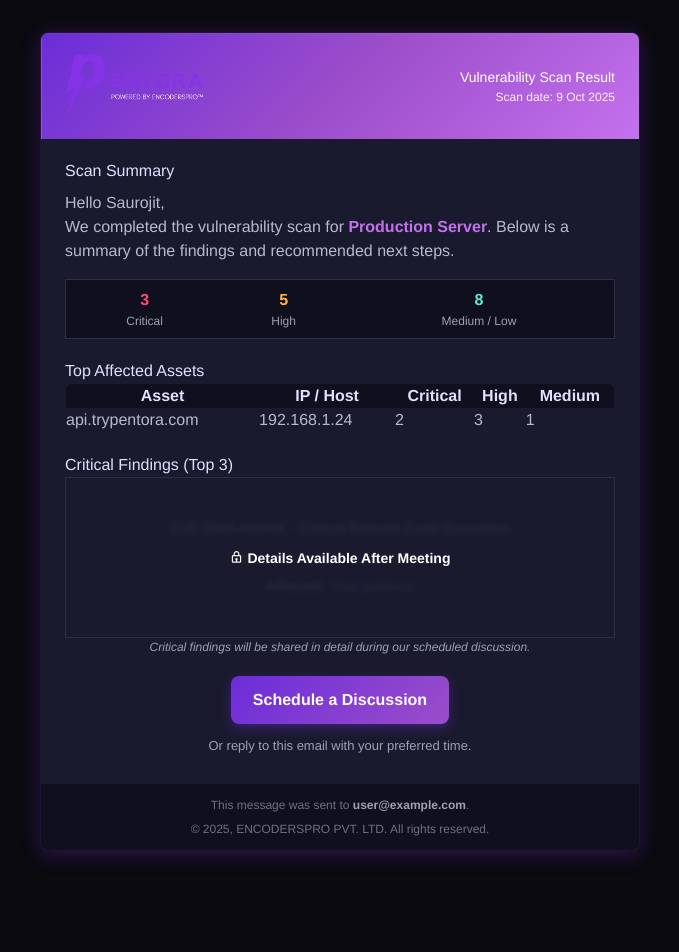
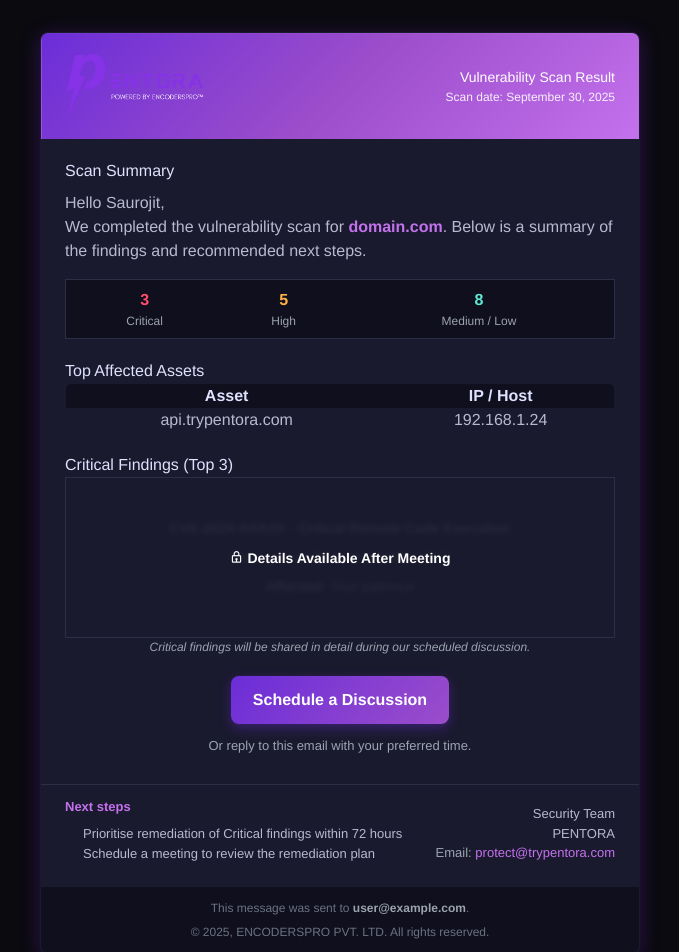
Before and after one commit to tatiana0982/pentora, a Next.js app: page /email in a window 1280 px wide. Shown: the top 952 px of the page, without its empty margins (300-979 px from the left). Before the commit the page ends 883 px from the top, so only its background shows below. Built offline with nearby package versions, Linux system fonts and the light colour scheme.

Commit message:
email sending done

```diff
--- a/src/app/api/analyzed-contact-details/route.ts
+++ b/src/app/api/analyzed-contact-details/route.ts
@@ -1,22 +1,35 @@
 import { FirestoreService } from "@/firebase/firestoreService";
-import { AnalyzedContactsDoc } from "@/types/types";
+import { AnalyzedContactsDoc, AnalyzedDomainsDoc } from "@/types/types";
 import { Timestamp } from "firebase/firestore";
 import { NextRequest, NextResponse } from "next/server";
 import nodemailer from "nodemailer";
 import { EmailTemplate } from "../../components/EmailTemplate";
-
 import { render } from "@react-email/components";
+import dns from "node:dns/promises";
 
 
 export async function POST(req: NextRequest) {
   try {
     // 1️⃣ Parse request body
-    const body  = await req.json();
-    const { domain, name, email, company, contact } = body ;
+    const body = await req.json();
+    const { domain, name, email, company, contact } = body;
 
     if (!domain || !name || !email || !company || !contact) {
       return NextResponse.json({ success: false, message: "Domain , name , email , company and contact details are required" }, { status: 400 });
     }
+
+    const docs = await FirestoreService.getByConditions<AnalyzedDomainsDoc>("Analyzed-Domains", [
+      {
+        field: 'domain', operator: "==", value: domain
+      }
+    ])
+
+    if (docs.length === 0) {
+      return NextResponse.json({ success: false, message: "Domain has not been scanned" }, { status: 400 });
+    }
+
+    const analyzedDomain = docs[0]
+
 
     await FirestoreService.addDoc<AnalyzedContactsDoc>("Analyzed-Contacts", {
       domain,
@@ -27,19 +40,28 @@
       createdAt: Timestamp.now()
     })
 
+    const ipAddress = await dns.lookup(domain, 4)
 
-const html =await render(EmailTemplate({
-  companyLogo : "/pentora-logo.png"
-}));
+    const html = await render(EmailTemplate({
+      companyLogo: "https://www.trypentora.com/pentora-logo.png",
+      recipientName: name,
+      recipientEmail: email,
+      domain: domain,
+      assetDomain: domain,
+      assetIp: ipAddress.address,
 
+      criticalCount: analyzedDomain.criticalCount,
+      highCount: analyzedDomain.highCount,
+      mediumLowCount: analyzedDomain.mediumCount,
+    }));
 
-     sendMail("saurojitkarmakar947@gmail.com","Hello World",html)
+    sendMail(email, "Pentora", html)
 
 
     // 3️⃣ Return successful response
     return NextResponse.json({ success: true }, { status: 200 });
   } catch (error: any) {
-    console.error("Error in POST /api/analyze:", error);
+    console.error("Error in POST /api/analyzed-contact-details:", error);
     return NextResponse.json({ success: false, message: error.message }, { status: 500 });
   }
 }
@@ -69,7 +91,7 @@
     });
 
     await transporter.sendMail({
-      from: `"My App" <${process.env.SMTP_USER}>`,
+      from: `"Pentora" <${process.env.SMTP_USER}>`,
       to,
       subject,
       html,
--- a/src/app/components/EmailTemplate.tsx
+++ b/src/app/components/EmailTemplate.tsx
@@ -1,18 +1,27 @@
+type EmailTemplateProps = {
+  companyLogo: string;
+  recipientName: string;
+  recipientEmail: string;
+  domain: string;
+  criticalCount: number;
+  highCount: number;
+  mediumLowCount: number;
+  assetDomain: string;
+  assetIp: string;
+};
+
 export function EmailTemplate({
-  companyLogo = "https://example.com/logo.png",
-  scanDate = "October 9, 2025",
-  recipientName = "John Doe",
-  scopeOrEnvironment = "Production Environment",
-  criticalCount = 3,
-  highCount = 5,
-  mediumLowCount = 8,
-  asset1Name = "api.example.com",
-  asset1Host = "192.168.1.10",
-  asset1Critical = 2,
-  asset1High = 3,
-  asset1Medium = 1,
-  recipientEmail = "user@example.com",
-}) {
+  companyLogo,
+  recipientName,
+  recipientEmail,
+  domain,
+  criticalCount,
+  highCount,
+  mediumLowCount,
+  assetDomain,
+  assetIp,
+}: EmailTemplateProps) {
+  // ...
 
   return (
     <html lang="en">
@@ -26,7 +35,12 @@
         <title>Vulnerability Scan Result</title>
       </head>
 
-      <body style={{ backgroundColor: "#0a0a0f", fontFamily: "Helvetica, Arial, sans-serif" }}>
+      <body
+        style={{
+          backgroundColor: "#0a0a0f",
+          fontFamily: "Helvetica, Arial, sans-serif",
+        }}
+      >
         <table width="100%" cellPadding="0" cellSpacing="0" role="presentation">
           <tbody>
             <tr>
@@ -70,7 +84,12 @@
                               <td align="right" style={{ fontSize: "14px" }}>
                                 Vulnerability Scan Result
                                 <div style={{ fontSize: "12px", opacity: 0.9 }}>
-                                  Scan date: {scanDate}
+                                  Scan date:{" "}
+                                  {new Date().toLocaleDateString("en-US", {
+                                    year: "numeric",
+                                    month: "long",
+                                    day: "numeric",
+                                  })}
                                 </div>
                               </td>
                             </tr>
@@ -88,10 +107,9 @@
                         <p style={{ color: "#b8b8d1", lineHeight: 1.5 }}>
                           Hello {recipientName},<br />
                           We completed the vulnerability scan for{" "}
-                          <strong style={{ color: "#c471ed" }}>
-                            {scopeOrEnvironment}
-                          </strong>
-                          . Below is a summary of the findings and recommended next steps.
+                          <strong style={{ color: "#c471ed" }}>{domain}</strong>
+                          . Below is a summary of the findings and recommended
+                          next steps.
                         </p>
 
                         {/* Severity Stats */}
@@ -106,27 +124,45 @@
                         >
                           <tbody>
                             <tr>
-                              <td style={{ textAlign: "center", padding: "8px" }}>
-                                <div style={{ color: "#ff4d6d", fontWeight: 700 }}>
+                              <td
+                                style={{ textAlign: "center", padding: "8px" }}
+                              >
+                                <div
+                                  style={{ color: "#ff4d6d", fontWeight: 700 }}
+                                >
                                   {criticalCount}
                                 </div>
-                                <div style={{ color: "#9ca3af", fontSize: "12px" }}>
+                                <div
+                                  style={{ color: "#9ca3af", fontSize: "12px" }}
+                                >
                                   Critical
                                 </div>
                               </td>
-                              <td style={{ textAlign: "center", padding: "8px" }}>
-                                <div style={{ color: "#ffb347", fontWeight: 700 }}>
+                              <td
+                                style={{ textAlign: "center", padding: "8px" }}
+                              >
+                                <div
+                                  style={{ color: "#ffb347", fontWeight: 700 }}
+                                >
                                   {highCount}
                                 </div>
-                                <div style={{ color: "#9ca3af", fontSize: "12px" }}>
+                                <div
+                                  style={{ color: "#9ca3af", fontSize: "12px" }}
+                                >
                                   High
                                 </div>
                               </td>
-                              <td style={{ textAlign: "center", padding: "8px" }}>
-                                <div style={{ color: "#5eead4", fontWeight: 700 }}>
+                              <td
+                                style={{ textAlign: "center", padding: "8px" }}
+                              >
+                                <div
+                                  style={{ color: "#5eead4", fontWeight: 700 }}
+                                >
                                   {mediumLowCount}
                                 </div>
-                                <div style={{ color: "#9ca3af", fontSize: "12px" }}>
+                                <div
+                                  style={{ color: "#9ca3af", fontSize: "12px" }}
+                                >
                                   Medium / Low
                                 </div>
                               </td>
@@ -139,7 +175,9 @@
                     {/* Assets */}
                     <tr>
                       <td style={{ padding: "0 24px 20px 24px" }}>
-                        <h3 style={{ color: "#e0e0ff" }}>Top Affected Assets</h3>
+                        <h3 style={{ color: "#e0e0ff" }}>
+                          Top Affected Assets
+                        </h3>
                         <table
                           width="100%"
                           cellPadding="8"
@@ -151,21 +189,20 @@
                           }}
                         >
                           <thead>
-                            <tr style={{ background: "#0f0f1e", color: "#e0e0ff" }}>
+                            <tr
+                              style={{
+                                background: "#0f0f1e",
+                                color: "#e0e0ff",
+                              }}
+                            >
                               <th>Asset</th>
                               <th>IP / Host</th>
-                              <th>Critical</th>
-                              <th>High</th>
-                              <th>Medium</th>
                             </tr>
                           </thead>
                           <tbody>
                             <tr style={{ color: "#b8b8d1" }}>
-                              <td>{asset1Name}</td>
-                              <td>{asset1Host}</td>
-                              <td>{asset1Critical}</td>
-                              <td>{asset1High}</td>
-                              <td>{asset1Medium}</td>
+                              <td style={{textAlign : "center"}}>{assetDomain}</td>
+                              <td style={{textAlign : "center"}}>{assetIp}</td>
                             </tr>
                           </tbody>
                         </table>
@@ -175,7 +212,9 @@
                     {/* Critical Findings */}
                     <tr>
                       <td style={{ padding: "0 24px 20px 24px" }}>
-                        <h3 style={{ color: "#e0e0ff" }}>Critical Findings (Top 3)</h3>
+                        <h3 style={{ color: "#e0e0ff" }}>
+                          Critical Findings (Top 3)
+                        </h3>
                         <table
                           width="100%"
                           style={{
@@ -205,7 +244,8 @@
                                   }}
                                 >
                                   <strong>
-                                    CVE-2024-XXXXX - Critical Remote Code Execution
+                                    CVE-2024-XXXXX - Critical Remote Code
+                                    Execution
                                   </strong>
                                   <div style={{ marginTop: "8px" }}>
                                     Wow, you really tried to unblur this?
@@ -225,8 +265,8 @@
                                     fontWeight: 600,
                                   }}
                                 >
-                                  <i className="bx bx-lock"></i> Details Available After
-                                  Meeting
+                                  <i className="bx bx-lock"></i> Details
+                                  Available After Meeting
                                 </div>
                               </td>
                             </tr>
@@ -240,14 +280,20 @@
                             fontStyle: "italic",
                           }}
                         >
-                          Critical findings will be shared in detail during our scheduled discussion.
+                          Critical findings will be shared in detail during our
+                          scheduled discussion.
                         </p>
                       </td>
                     </tr>
 
                     {/* CTA */}
                     <tr>
-                      <td style={{ textAlign: "center", padding: "0 24px 28px 24px" }}>
+                      <td
+                        style={{
+                          textAlign: "center",
+                          padding: "0 24px 28px 24px",
+                        }}
+                      >
                         <a
                           href="https://cal.com/trypentora/protect-your-company-pentora-security-team"
                           target="_blank"
@@ -265,9 +311,90 @@
                         >
                           Schedule a Discussion
                         </a>
-                        <div style={{ marginTop: "12px", color: "#9ca3af", fontSize: "13px" }}>
+                        <div
+                          style={{
+                            marginTop: "12px",
+                            color: "#9ca3af",
+                            fontSize: "13px",
+                          }}
+                        >
                           Or reply to this email with your preferred time.
                         </div>
+                      </td>
+                    </tr>
+
+
+                    {/* Contact */}
+                    <tr>
+                      <td
+                        style={{
+                          padding: "0 24px 24px 24px",
+                          borderTop: "1px solid #2d2d44",
+                        }}
+                      >
+                        <table
+                          width="100%"
+                          cellPadding="0"
+                          cellSpacing="0"
+                          role="presentation"
+                        >
+                          <tbody>
+                            <tr>
+                              <td
+                                style={{
+                                  paddingTop: "12px",
+                                  verticalAlign: "top",
+                                  fontSize: "13px",
+                                  color: "#b8b8d1",
+                                }}
+                              >
+                                <strong style={{ color: "#c471ed" }}>
+                                  Next steps
+                                </strong>
+                                <ul
+                                  style={{
+                                    margin: "8px 0 0 18px",
+                                    padding: 0,
+                                    color: "#b8b8d1",
+                                  }}
+                                >
+                                  <li>
+                                    Prioritise remediation of Critical findings
+                                    within 72 hours
+                                  </li>
+                                  <li>
+                                    Schedule a meeting to review the remediation
+                                    plan
+                                  </li>
+                                </ul>
+                              </td>
+                              <td
+                                align="right"
+                                style={{
+                                  verticalAlign: "top",
+                                  fontSize: "13px",
+                                  color: "#9ca3af",
+                                }}
+                              >
+                                <br />
+                                <div style={{ color: "#b8b8d1" }}>
+                                  Security Team
+                                  <br />
+                                  PENTORA
+                                </div>
+                                <div style={{ marginTop: "0px" }}>
+                                  Email:{" "}
+                                  <a
+                                    href="mailto:protect@trypentora.com"
+                                    style={{ color: "#c471ed" }}
+                                  >
+                                    protect@trypentora.com
+                                  </a>
+                                </div>
+                              </td>
+                            </tr>
+                          </tbody>
+                        </table>
                       </td>
                     </tr>
 
@@ -283,9 +410,13 @@
                         }}
                       >
                         This message was sent to{" "}
-                        <strong style={{ color: "#9ca3af" }}>{recipientEmail}</strong>.
+                        <strong style={{ color: "#9ca3af" }}>
+                          {recipientEmail}
+                        </strong>
+                        .
                         <div style={{ marginTop: "6px" }}>
-                          &copy; 2025, ENCODERSPRO PVT. LTD. All rights reserved.
+                          &copy; 2025, ENCODERSPRO PVT. LTD. All rights
+                          reserved.
                         </div>
                       </td>
                     </tr>
--- a/src/app/email/page.tsx
+++ b/src/app/email/page.tsx
@@ -8,17 +8,13 @@
   return (
     <EmailTemplate
       companyLogo="/pentora-logo.png"
-      scanDate="9 Oct 2025"
       recipientName="Saurojit"
-      scopeOrEnvironment="Production Server"
       criticalCount={3}
       highCount={5}
       mediumLowCount={8}
-      asset1Name="api.trypentora.com"
-      asset1Host="192.168.1.24"
-      asset1Critical={2}
-      asset1High={3}
-      asset1Medium={1}
+      domain="domain.com"
+      assetDomain="api.trypentora.com"
+      assetIp="192.168.1.24"
       recipientEmail="user@example.com"
     />
   );
--- a/src/types/types.d.ts
+++ b/src/types/types.d.ts
@@ -51,6 +51,9 @@
   domain: string;
   passed: number;
   failed: number;
+  criticalCount : number ;
+  highCount : number ;
+  mediumCount : number ;
   createdAt: Timestamp;
 };
 
```
Also changed, not shown: src/app/api/analyze/route.ts (+11 -0 lines).
